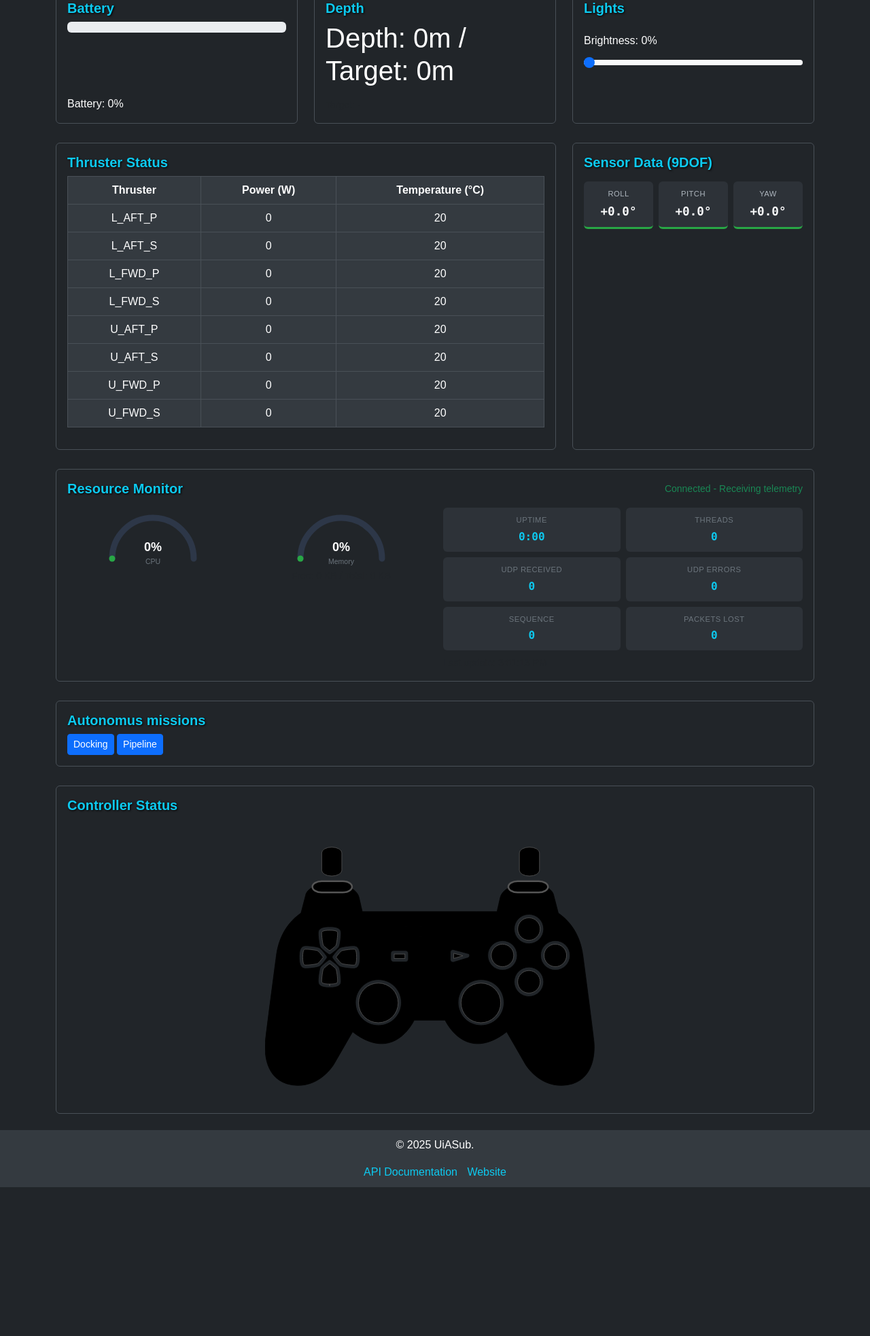
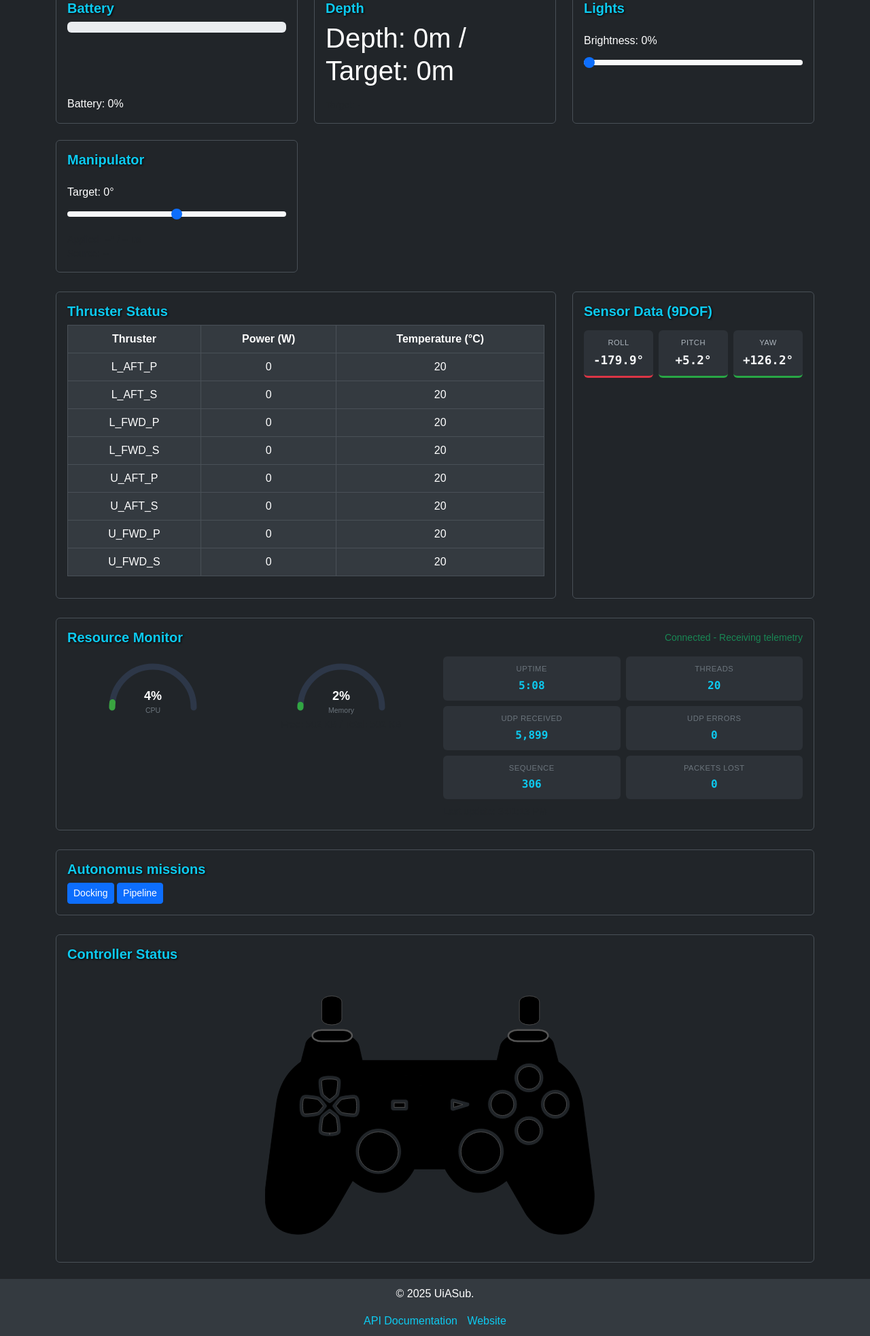
Before and after one commit to UiASub/Topside, a Flask app: page / in a window 1280 px wide. Shown: the part 184-2150 px from the top of the page at 68% size. Before the commit the page ends 1931 px from the top, so only its background shows below. Run offline with Flask 3, Linux system fonts and the light colour scheme; parts of the project's set-up code (start-up, migrations or seed data) failed here and were passed over.

Commit message:
Tested manipulator control from both PS4 controller and Topside GUI successfully implemented on D9/PD15.

```diff
--- a/data/data.json
+++ b/data/data.json
@@ -1,14 +1,14 @@
 {
     "imu": {
-        "yaw": 0.0,
-        "pitch": 0.0,
-        "roll": 0.0,
+        "yaw": 126.16,
+        "pitch": 5.22,
+        "roll": -179.87,
         "yr": 0.0,
-        "pr": 0.0,
-        "rr": 0.0,
-        "ax": 0.0,
-        "ay": 0.0,
-        "az": 0.0
+        "pr": -0.02,
+        "rr": 0.05,
+        "ax": 0.005,
+        "ay": -0.001,
+        "az": -0.002
     },
     "9dof": {
         "acceleration": {
@@ -74,14 +74,14 @@
         "dptSet": 0.0
     },
     "resources": {
-        "sequence": 0,
-        "uptime_ms": 0,
-        "cpu_percent": 0,
-        "heap_used_percent": 0,
-        "heap_free_kb": 0,
-        "heap_total_kb": 0,
-        "thread_count": 0,
-        "udp_rx_count": 0,
+        "sequence": 306,
+        "uptime_ms": 308703,
+        "cpu_percent": 4,
+        "heap_used_percent": 2,
+        "heap_free_kb": 502,
+        "heap_total_kb": 512,
+        "thread_count": 20,
+        "udp_rx_count": 5899,
         "udp_rx_errors": 0
     },
     "control_telemetry": {
--- a/routes.py
+++ b/routes.py
@@ -1,6 +1,7 @@
 import json
 import math
 import re
+import time
 from pathlib import Path
 
 from flask import Response, current_app, jsonify, render_template, request, send_from_directory
@@ -87,12 +88,32 @@ def _neutralize_thruster_command():
     """Force topside manual command output to neutral axes."""
     neutral = _neutral_axis_values()
     ctrl = current_app.config.get("CONTROLLER")
+    manip = ctrl.get_manipulator()["setpoint_norm"] if ctrl else 0.0
     if ctrl:
         ctrl.set_debug_override(neutral)
     bm = current_app.config.get("BITMASK")
     if bm:
-        bm.set_from_axes(**neutral)
+        bm.set_from_axes(**neutral, manip=manip)
     return neutral
+
+
+def _manipulator_payload(ctrl, receiver=None):
+    state = ctrl.get_manipulator() if ctrl else {}
+    latest = receiver.get_latest() if receiver else {}
+    manip = latest.get("manipulator") if isinstance(latest, dict) else {}
+    now = time.time()
+    updated_at = state.get("updated_at")
+    telem_ts = latest.get("timestamp") if isinstance(latest, dict) else None
+    return {
+        "ok": bool(ctrl),
+        "target_deg": state.get("setpoint_deg", 0.0),
+        "setpoint_deg": state.get("setpoint_deg", 0.0),
+        "source": state.get("source", "unknown"),
+        "updated_age_ms": None if updated_at is None else max(0.0, (now - updated_at) * 1000.0),
+        "applied_deg": manip.get("deg") if isinstance(manip, dict) else None,
+        "pulse_us": manip.get("pulse_us") if isinstance(manip, dict) else None,
+        "telemetry_age_ms": None if telem_ts is None else max(0.0, (now - telem_ts) * 1000.0),
+    }
 
 
 def _send_full_axis_config():
@@ -307,6 +328,32 @@ def register_routes(app):
         pct = round(pct)
         return jsonify({"ok": True, "level": pct, "light": pct})
 
+    @app.route("/api/manipulator", methods=["GET"])
+    def get_manipulator():
+        ctrl = current_app.config.get("CONTROLLER")
+        receiver = current_app.config.get("CONTROL_TELEM")
+        if not ctrl:
+            return jsonify({"ok": False, "error": "Controller not available"}), 503
+        return jsonify(_manipulator_payload(ctrl, receiver))
+
+    @app.route("/api/manipulator", methods=["POST"])
+    def set_manipulator():
+        data = request.get_json(force=True, silent=True) or {}
+        ctrl = current_app.config.get("CONTROLLER")
+        receiver = current_app.config.get("CONTROL_TELEM")
+        if not ctrl:
+            return jsonify({"ok": False, "error": "Controller not available"}), 503
+        if "setpoint_deg" not in data:
+            return jsonify({"ok": False, "error": "Missing 'setpoint_deg'"}), 400
+        try:
+            setpoint = float(data["setpoint_deg"])
+        except (TypeError, ValueError):
+            return jsonify({"ok": False, "error": "Invalid 'setpoint_deg'"}), 400
+        if not math.isfinite(setpoint):
+            return jsonify({"ok": False, "error": "Invalid 'setpoint_deg'"}), 400
+        ctrl.set_manipulator(setpoint, source="gui")
+        return jsonify(_manipulator_payload(ctrl, receiver))
+
     @app.route("/api/battery", methods=["GET"])
     def get_battery():
         """API route for battery status."""
@@ -391,7 +438,7 @@ def register_routes(app):
     def set_rov_command():
         """
         JSON body: any subset of
-        surge,sway,heave,roll,pitch,yaw ([-128..127]), light,manip ([0..255])
+        surge,sway,heave,roll,pitch,yaw,manip ([-128..127]), light ([0..255])
         or normalized axes in [-1..1] via "axes": and optional "rate_hz"
         """
         data = request.get_json(force=True, silent=True) or {}
@@ -400,6 +447,10 @@ def register_routes(app):
         # allow normalized axes
         axes = data.get("axes")
         if isinstance(axes, dict):
+            axes = dict(axes)
+            ctrl = current_app.config.get("CONTROLLER")
+            if "manip" not in axes and ctrl:
+                axes["manip"] = ctrl.get_manipulator()["setpoint_norm"]
             bm.set_from_axes(**axes)
 
         # allow raw fields
@@ -550,9 +601,10 @@ def register_routes(app):
         if not axes:
             return jsonify({"ok": False, "error": "No axes supplied"}), 400
 
-        bm.set_from_axes(**axes)
+        ctrl = current_app.config.get("CONTROLLER")
+        manip = ctrl.get_manipulator()["setpoint_norm"] if ctrl else 0.0
+        bm.set_from_axes(**axes, manip=manip)
 
-        ctrl = current_app.config.get("CONTROLLER")
         if ctrl:
             ctrl.set_debug_override(axes)
 
@@ -593,7 +645,8 @@ def register_routes(app):
         # Zero out the bitmask axes (slider override path)
         bm = current_app.config.get("BITMASK")
         if bm:
-            bm.set_from_axes(surge=0, sway=0, heave=0, roll=0, pitch=0, yaw=0)
+            manip = ctrl.get_manipulator()["setpoint_norm"] if ctrl else 0.0
+            bm.set_from_axes(surge=0, sway=0, heave=0, roll=0, pitch=0, yaw=0, manip=manip)
 
         # Clear any setpoint override on port 5007 (attitude override path)
         client = current_app.config.get("SETPOINT_OVERRIDE")
--- a/static/js/controller.js
+++ b/static/js/controller.js
@@ -55,7 +55,6 @@ function updateControllerFromCommand(command) {
   const roll = getBackendAxis(command, "roll");
   const pitch = getBackendAxis(command, "pitch");
   const yaw = getBackendAxis(command, "yaw");
-  const manip = getBackendAxis(command, "manip");
 
   if (Math.abs(pitch) > 0.01 || Math.abs(roll) > 0.01) {
     updateControllerButton(4, 1);
@@ -66,19 +65,13 @@ function updateControllerFromCommand(command) {
 
   updateStick("controller-b11", yaw, -heave);
 
-  if (manip < -0.01) {
-    updateControllerButton(6, Math.abs(manip));
-  } else if (manip > 0.01) {
-    updateControllerButton(7, manip);
-  }
-
   if (backendButtons) {
     updateControllerButtonsFromValues(backendButtons);
   }
 }
 
 function commandIsActive(command) {
-  return ["surge", "sway", "heave", "roll", "pitch", "yaw", "manip"].some((axis) => Math.abs(command[axis] || 0) > 1);
+  return ["surge", "sway", "heave", "roll", "pitch", "yaw"].some((axis) => Math.abs(command[axis] || 0) > 1);
 }
 
 async function fetchBackendCommand() {
--- /dev/null
+++ b/static/js/manipulator.js
@@ -0,0 +1,107 @@
+// Shared manipulator controls for Home and Pilot views.
+
+let _manipPostTimer = null;
+let _manipActiveSlider = null;
+
+const MANIP_SLIDER_IDS = ["manipulator-slider", "hud-manipulator-slider"];
+
+function manipFmt(value) {
+  return typeof value === "number" && Number.isFinite(value) ? `${value.toFixed(0)} deg` : "--";
+}
+
+function setText(id, value) {
+  const el = document.getElementById(id);
+  if (el) el.textContent = value;
+}
+
+function updateManipulatorDisplays(data) {
+  const target = Number(data.target_deg ?? data.setpoint_deg ?? 0);
+  const applied = typeof data.applied_deg === "number" ? data.applied_deg : null;
+  const pulse = typeof data.pulse_us === "number" ? data.pulse_us : null;
+
+  setText("manipulator-target-value", target.toFixed(0));
+  setText("manipulator-applied-value", applied == null ? "--" : applied.toFixed(1));
+  setText("manipulator-pulse-value", pulse == null ? "--" : String(pulse));
+  setText("manipulator-source-value", data.source || "--");
+
+  setText("hud-manipulator-target", manipFmt(target));
+  setText("hud-manipulator-applied", applied == null ? "--" : `${applied.toFixed(1)} deg`);
+  setText("hud-manipulator-pulse", pulse == null ? "--" : `${pulse} us`);
+
+  MANIP_SLIDER_IDS.forEach((id) => {
+    const slider = document.getElementById(id);
+    if (slider && slider !== _manipActiveSlider) {
+      slider.value = target.toFixed(0);
+    }
+  });
+}
+
+async function fetchManipulator() {
+  try {
+    const res = await fetch("/api/manipulator", { cache: "no-store" });
+    const data = await res.json();
+    if (data && data.ok) updateManipulatorDisplays(data);
+  } catch (error) {
+    console.error("Error fetching manipulator:", error);
+  }
+}
+
+async function postManipulator(setpointDeg) {
+  try {
+    const res = await fetch("/api/manipulator", {
+      method: "POST",
+      headers: { "Content-Type": "application/json" },
+      body: JSON.stringify({ setpoint_deg: setpointDeg }),
+    });
+    const data = await res.json();
+    if (data && data.ok) updateManipulatorDisplays(data);
+  } catch (error) {
+    console.error("Error setting manipulator:", error);
+  }
+}
+
+function queueManipulatorPost(value) {
+  if (_manipPostTimer) return;
+  _manipPostTimer = setTimeout(() => {
+    _manipPostTimer = null;
+  }, 100);
+  postManipulator(value);
+}
+
+function bindManipulatorSlider(id) {
+  const slider = document.getElementById(id);
+  if (!slider) return;
+
+  slider.addEventListener("pointerdown", () => {
+    _manipActiveSlider = slider;
+  });
+  slider.addEventListener("input", () => {
+    _manipActiveSlider = slider;
+    const value = parseFloat(slider.value) || 0;
+    setText("manipulator-target-value", value.toFixed(0));
+    setText("hud-manipulator-target", manipFmt(value));
+    queueManipulatorPost(value);
+  });
+  slider.addEventListener("pointerup", () => {
+    const value = parseFloat(slider.value) || 0;
+    postManipulator(value);
+    _manipActiveSlider = null;
+  });
+  slider.addEventListener("pointercancel", () => {
+    _manipActiveSlider = null;
+  });
+  slider.addEventListener("change", () => {
+    const value = parseFloat(slider.value) || 0;
+    postManipulator(value);
+    _manipActiveSlider = null;
+  });
+  slider.addEventListener("blur", () => {
+    _manipActiveSlider = null;
+  });
+}
+
+document.addEventListener("DOMContentLoaded", () => {
+  MANIP_SLIDER_IDS.forEach(bindManipulatorSlider);
+  fetchManipulator();
+  setInterval(fetchManipulator, 250);
+});
--- a/static/templates/layout.html
+++ b/static/templates/layout.html
@@ -37,6 +37,26 @@
           </label>
           <input type="range" class="form-range" id="light-slider" min="0" max="80" step="1" value="0">
         </div>
+      </div>
+    </div>
+  </div>
+
+  <!-- Manipulator Card -->
+  <div class="col-md-4">
+    <div class="card custom-card h-100">
+      <div class="card-body d-flex flex-column">
+        <h5 class="card-title">Manipulator</h5>
+        <div class="mt-3">
+          <label for="manipulator-slider" class="form-label">
+            Target: <span id="manipulator-target-value">0</span>&deg;
+          </label>
+          <input type="range" class="form-range" id="manipulator-slider" min="-50" max="50" step="1" value="0">
+        </div>
+        <div class="small text-muted mt-2">
+          Applied: <span id="manipulator-applied-value">--</span>&deg; /
+          <span id="manipulator-pulse-value">--</span> us
+        </div>
+        <div class="small text-muted mt-auto">Source: <span id="manipulator-source-value">--</span></div>
       </div>
     </div>
   </div>
@@ -198,6 +218,7 @@
 <script src="/static/js/thrusters.js"></script>
 <script src="/static/js/sensors.js"></script>
 <script src="/static/js/lights.js"></script>
+<script src="/static/js/manipulator.js"></script>
 <script src="/static/js/battery.js"></script>
 <script src="/static/js/depth.js"></script>
 <script src="/static/js/controller.js"></script>
```
Also changed, not shown: docs/swagger.yml (+50 -0 lines), lib/control_telemetry.py (+18 -4 lines), lib/controller.py (+53 -4 lines), static/css/pilot.css (+12 -0 lines), static/templates/pilot.html (+20 -0 lines), tests/test_controller.py (+43 -5 lines), tests/test_manipulator_api.py (added, +65 -0 lines), tests/test_protocols.py (+31 -0 lines).
